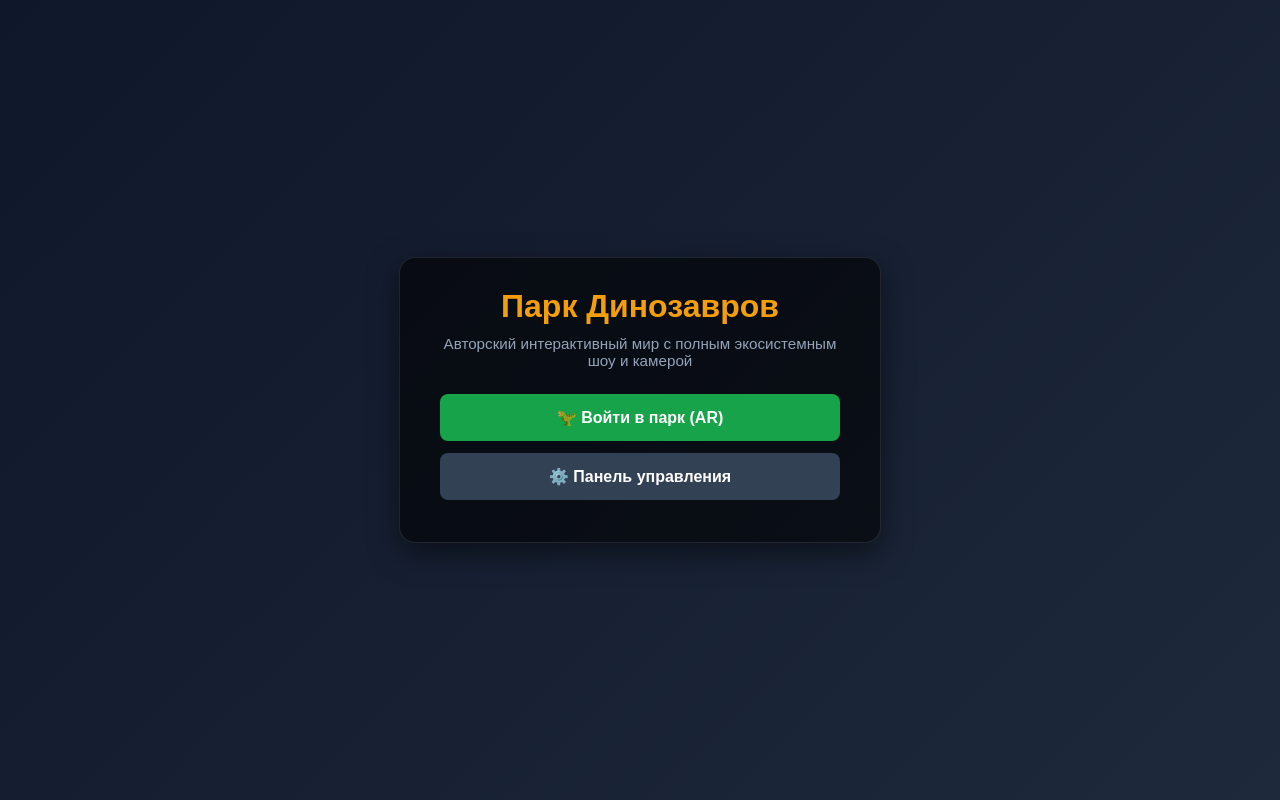
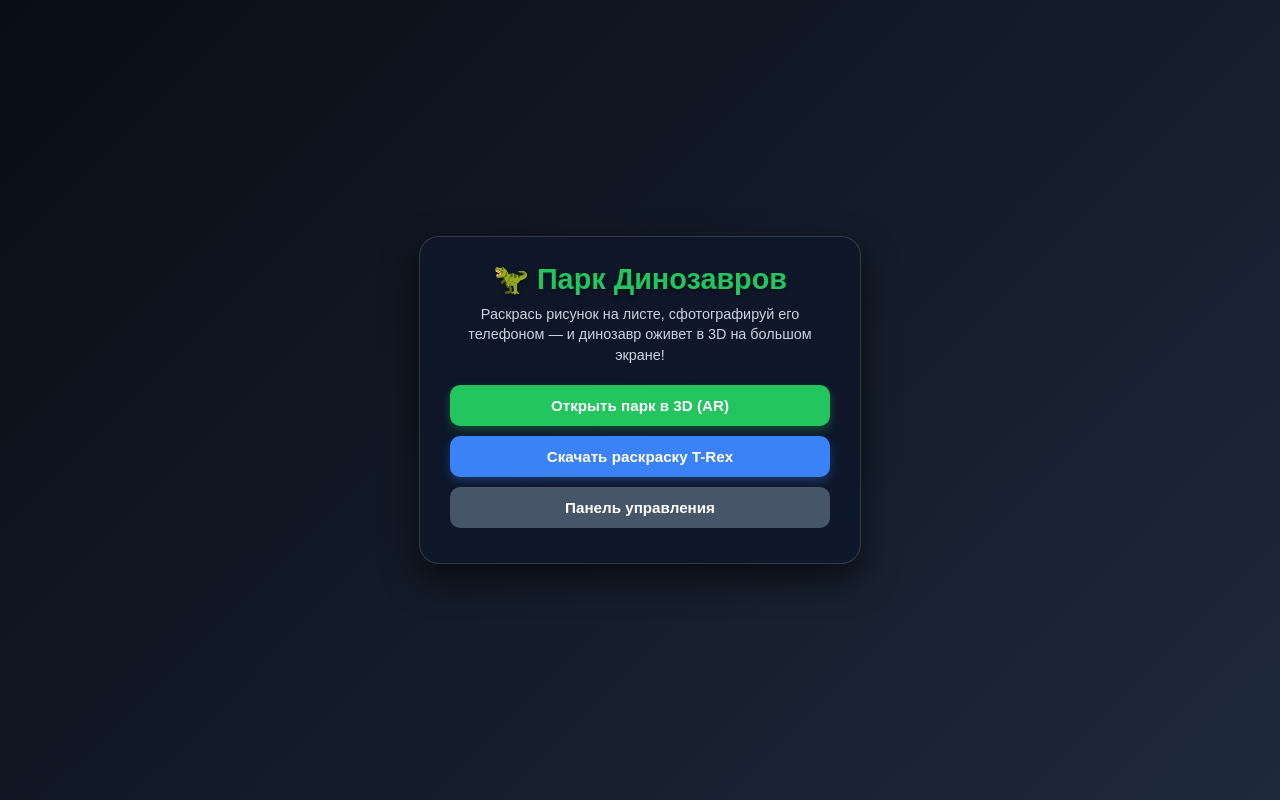
Before and after one commit to ai-tim/dino-park, a website: page index.html in a window 1280 px wide. Drawn offline with Linux system fonts and the light colour scheme.

Commit message:
Update index.html

```diff
--- a/index.html
+++ b/index.html
@@ -11,7 +11,7 @@
             width: 100%;
             height: 100%;
             overflow: hidden;
-            background: linear-gradient(135deg, #0f172a, #1e293b);
+            background: linear-gradient(135deg, #090d16, #1e293b);
             font-family: Arial, sans-serif;
             color: white;
             display: flex;
@@ -20,58 +20,64 @@
         }
         .preview-container {
             text-align: center;
-            background: rgba(0, 0, 0, 0.6);
-            padding: 30px 40px;
-            border-radius: 16px;
-            box-shadow: 0 10px 30px rgba(0, 0, 0, 0.5);
-            max-width: 400px;
+            background: rgba(15, 23, 42, 0.85);
+            padding: 25px 30px;
+            border-radius: 20px;
+            box-shadow: 0 15px 35px rgba(0, 0, 0, 0.6);
+            max-width: 380px;
             width: 90%;
-            border: 1px solid rgba(255, 255, 255, 0.1);
+            border: 1px solid rgba(255, 255, 255, 0.15);
         }
         h1 {
-            margin: 0 0 10px 0;
-            font-size: 2rem;
-            color: #f59e0b;
+            margin: 0 0 8px 0;
+            font-size: 1.8rem;
+            color: #22c55e;
+            text-shadow: 0 2px 4px rgba(0,0,0,0.3);
         }
         p {
-            margin: 0 0 25px 0;
-            color: #94a3b8;
-            font-size: 0.95rem;
+            margin: 0 0 20px 0;
+            color: #cbd5e1;
+            font-size: 0.9rem;
+            line-height: 1.4;
         }
         .menu-btn {
             display: block;
             width: 100%;
-            background: #16a34a;
+            background: #22c55e;
             color: white;
             border: none;
-            padding: 14px;
-            border-radius: 8px;
-            font-size: 1rem;
+            padding: 12px;
+            border-radius: 10px;
+            font-size: 0.95rem;
             font-weight: bold;
             cursor: pointer;
             text-decoration: none;
-            margin-bottom: 12px;
-            transition: background 0.2s;
+            margin-bottom: 10px;
             box-sizing: border-box;
+            box-shadow: 0 4px 10px rgba(34, 197, 94, 0.3);
+            transition: transform 0.1s;
         }
-        .menu-btn:hover {
-            background: #15803d;
+        .menu-btn:active {
+            transform: scale(0.98);
+        }
+        .menu-btn.scanner {
+            background: #3b82f6;
+            box-shadow: 0 4px 10px rgba(59, 130, 246, 0.3);
         }
         .menu-btn.secondary {
-            background: #334155;
-        }
-        .menu-btn.secondary:hover {
             background: #475569;
+            box-shadow: none;
         }
     </style>
 </head>
 <body>
     <div class="preview-container">
-        <h1>Парк Динозавров</h1>
-        <p>Авторский интерактивный мир с полным экосистемным шоу и камерой</p>
+        <h1>🦖 Парк Динозавров</h1>
+        <p>Раскрась рисунок на листе, сфотографируй его телефоном — и динозавр оживет в 3D на большом экране!</p>
 
-        <a href="demos/realistic-dino-park.html" class="menu-btn">🦖 Войти в парк (AR)</a>
-        <a href="demos/control-panel.html" class="menu-btn secondary">⚙️ Панель управления</a>
+        <a href="demos/realistic-dino-park.html" class="menu-btn">Открыть парк в 3D (AR)</a>
+        <a href="#" class="menu-btn scanner" onclick="alert('Функция сканера раскраски активна'); return false;">Скачать раскраску T-Rex</a>
+        <a href="demos/control-panel.html" class="menu-btn secondary">Панель управления</a>
     </div>
 </body>
 </html>
```
